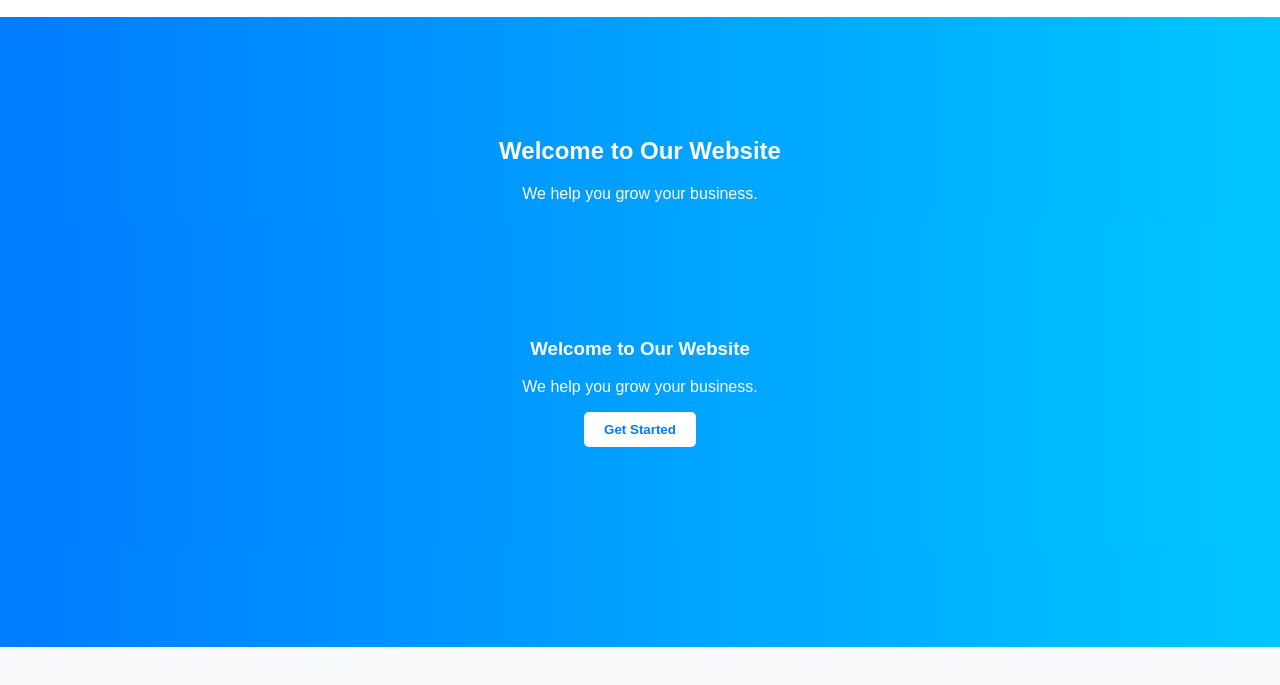
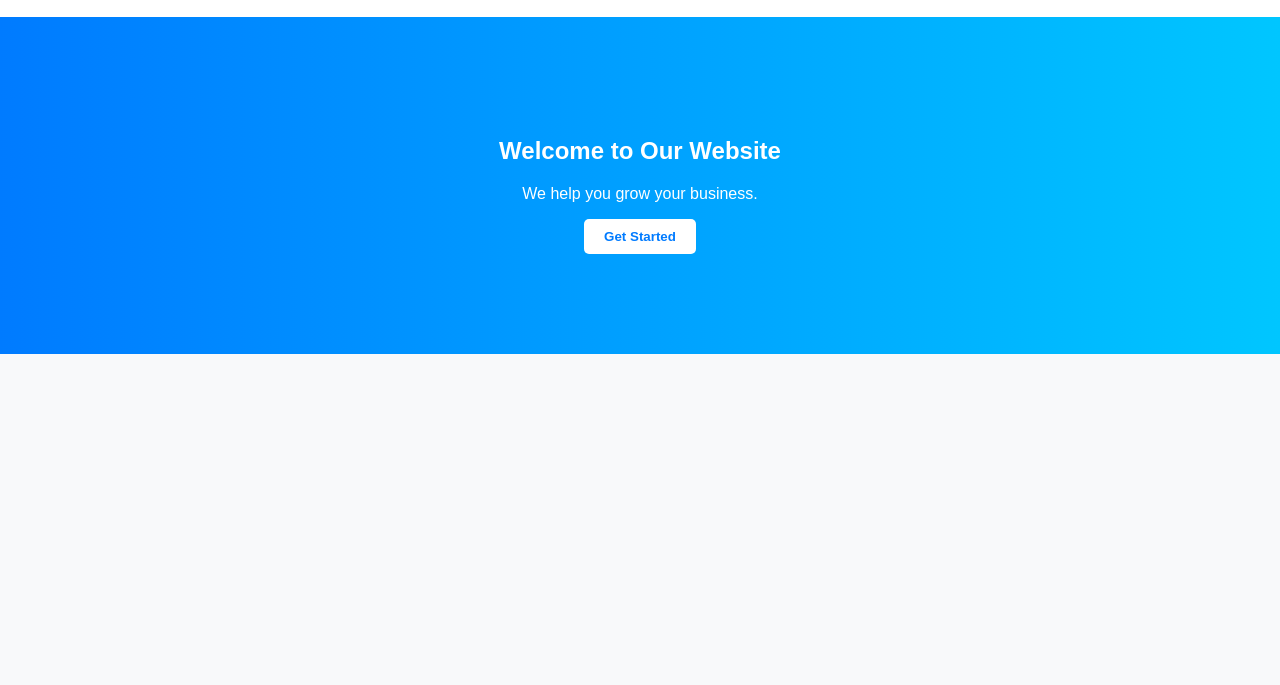
Before and after one commit to charliepraw/belajar-frontend, a plain HTML site: page index.html in a window 1280 px wide. Shown: the part 41-726 px from the top of the page. Drawn offline with Linux system fonts and the light colour scheme.

```diff
--- a/index.html
+++ b/index.html
@@ -58,9 +58,6 @@
     </nav>
   </header>
 
-  <section class="hero">
-    <h1>Welcome to Our Website</h1>
-    <p>We help you grow your business.</p>
     <section class="hero">
       <h1>Welcome to Our Website</h1>
       <p>We help you grow your business.</p>
```
